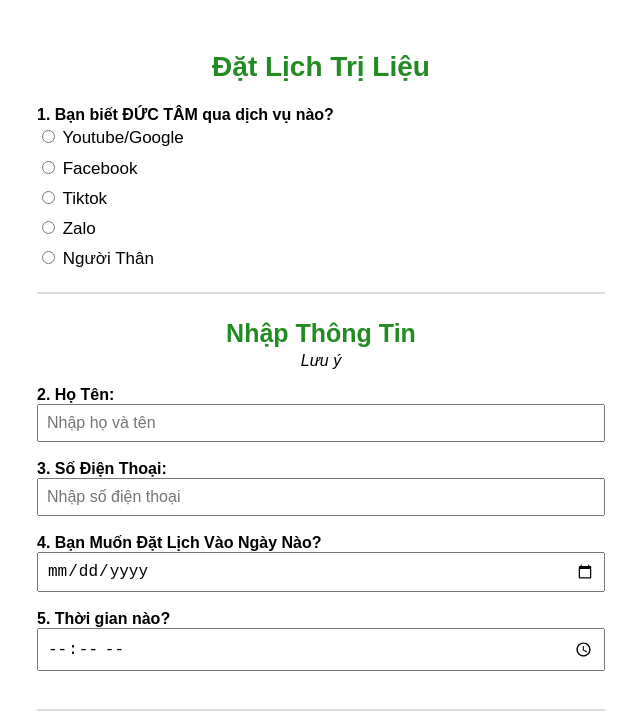
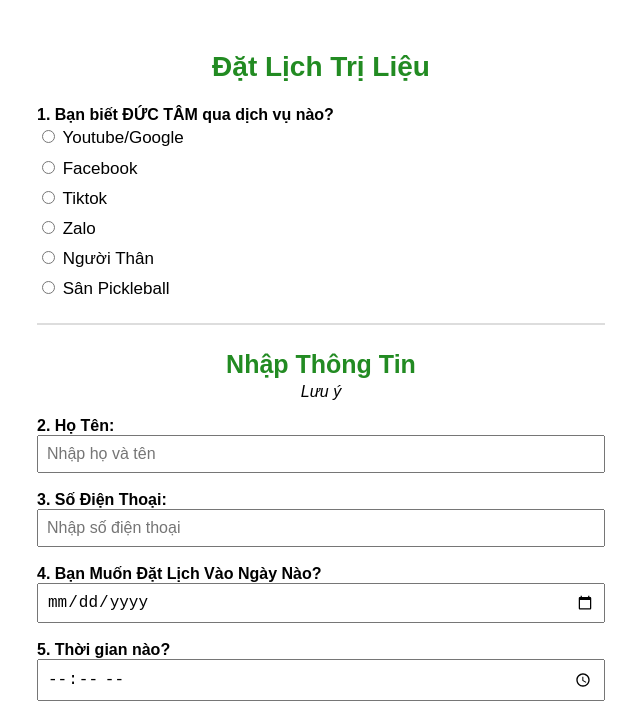
Before and after one commit to djpu88/ductamdatlich, a plain HTML site: page index.html in a window 1280 px wide. Shown: the top 722 px of the page, without its empty margins (319-959 px from the left). Drawn offline with Linux system fonts and the light colour scheme.

Commit message:
Update index.html
Add thêm sân pickelball

```diff
--- a/index.html
+++ b/index.html
@@ -17,6 +17,9 @@
   </div>
   <div style="margin-bottom: 3px;">
     <input type="radio" name="source" value="Người Thân"> Người Thân
+  </div>
+  <div style="margin-bottom: 3px;">
+    <input type="radio" name="source" value="Sân Pickleball"> Sân Pickleball
   </div>
 </div>
 
```
